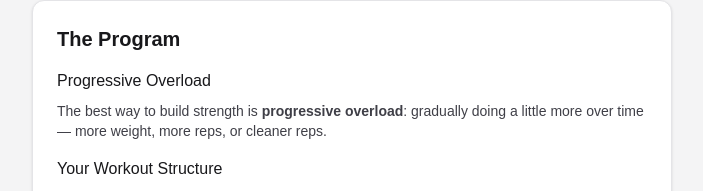
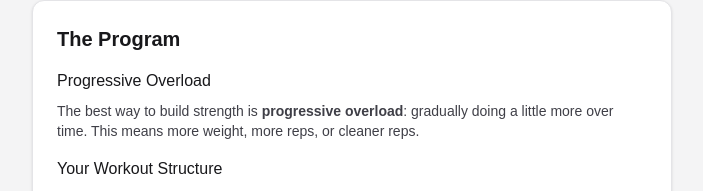
Before and after one commit to vrnvrn/lift, a Next.js app: page / in a window 1280 px wide. Shown: the part 152-343 px from the top of the page, without its empty margins (288-991 px from the left). Built offline with nearby package versions, Linux system fonts and the light colour scheme.

Commit message:
Improve progressive overload explanation

```diff
--- a/components/ProgramInfo.tsx
+++ b/components/ProgramInfo.tsx
@@ -12,7 +12,7 @@ export default function ProgramInfo() {
           </h3>
           <p className="text-sm">
             The best way to build strength is <strong>progressive overload</strong>: gradually
-            doing a little more over time — more weight, more reps, or cleaner reps.
+            doing a little more over time. This means more weight, more reps, or cleaner reps.
           </p>
         </div>
 
```
